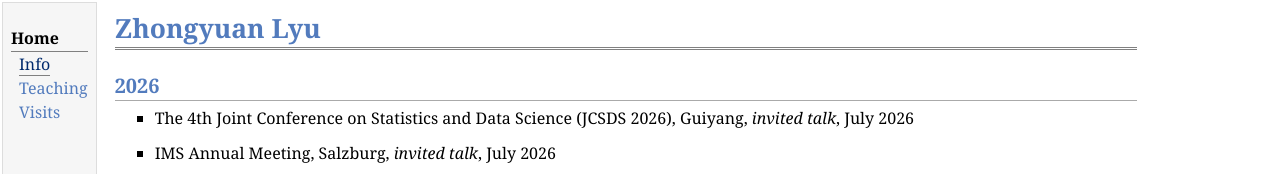
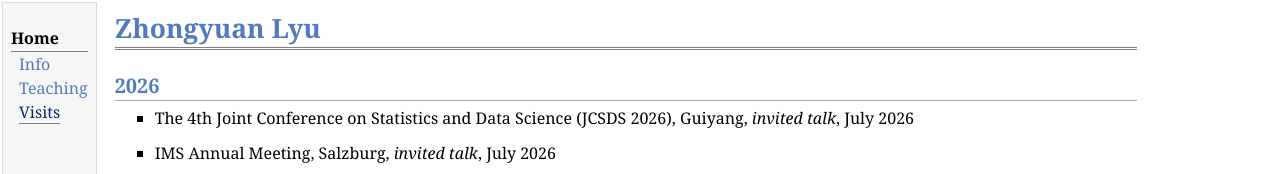
Before and after one commit to ZhongyuanLyu/zhongyuanlyu.github.io, a plain HTML site: page visits.html in a window 1280 px wide. Shown: the top 174 px of the page. Drawn offline with nearby package versions, Linux system fonts and the light colour scheme.

Commit message:
Fix current navigation item on Visits page

```diff
--- a/visits.html
+++ b/visits.html
@@ -22,9 +22,9 @@ window.MathJax = {
 <tr valign="top">
 <td id="layout-menu">
 <div class="menu-category">Home</div>
-<div class="menu-item"><a href="index.html" class="current">Info</a></div>
+<div class="menu-item"><a href="index.html">Info</a></div>
 <div class="menu-item"><a href="teaching.html">Teaching</a></div>
-<div class="menu-item"><a href="visits.html">Visits</a></div>
+<div class="menu-item"><a href="visits.html" class="current">Visits</a></div>
 </td>
 <td id="layout-content">
 <div id="toptitle">
```
